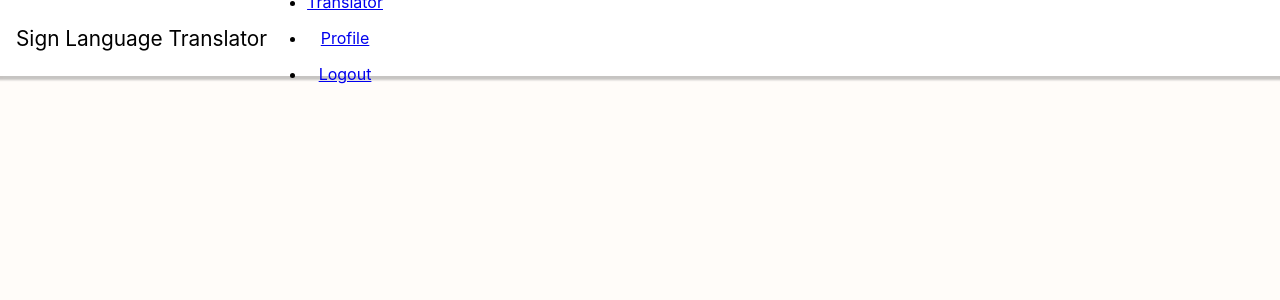
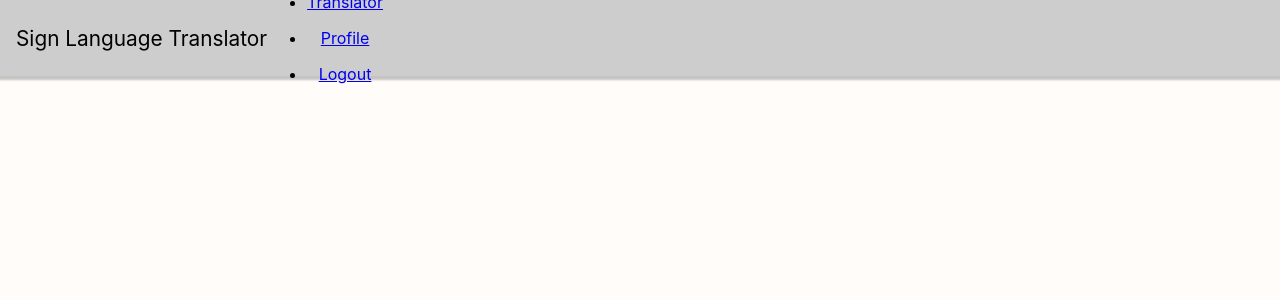
Before and after one commit to inemari/SignLangTranslator, a React (Create React App) app: page /Logout in a window 1280 px wide. Shown: the top 300 px of the page. Built offline with nearby package versions, Linux system fonts and the light colour scheme.

Commit message:
changed header color

```diff
--- a/src/styles/navbar.css
+++ b/src/styles/navbar.css
@@ -5,7 +5,7 @@
     align-items: center;
     position: relative;
     padding: 0.5rem 0rem;
-    background-color: #fff;
+    background-color: #cdcdcd;
     color: black;
     box-shadow: 0 2px 2px 2px rgba(9, 9, 9, 0.23);
 }
```
